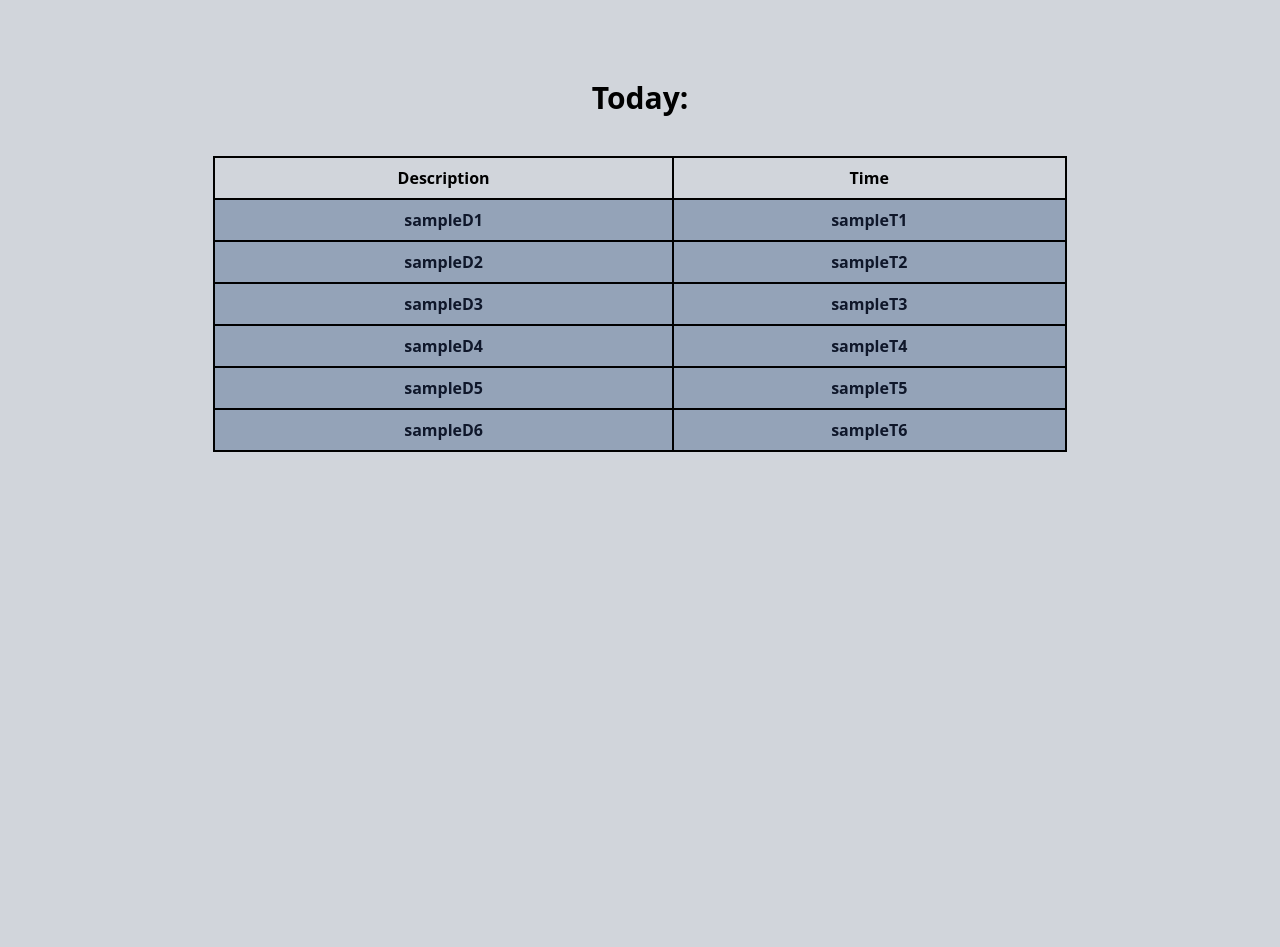
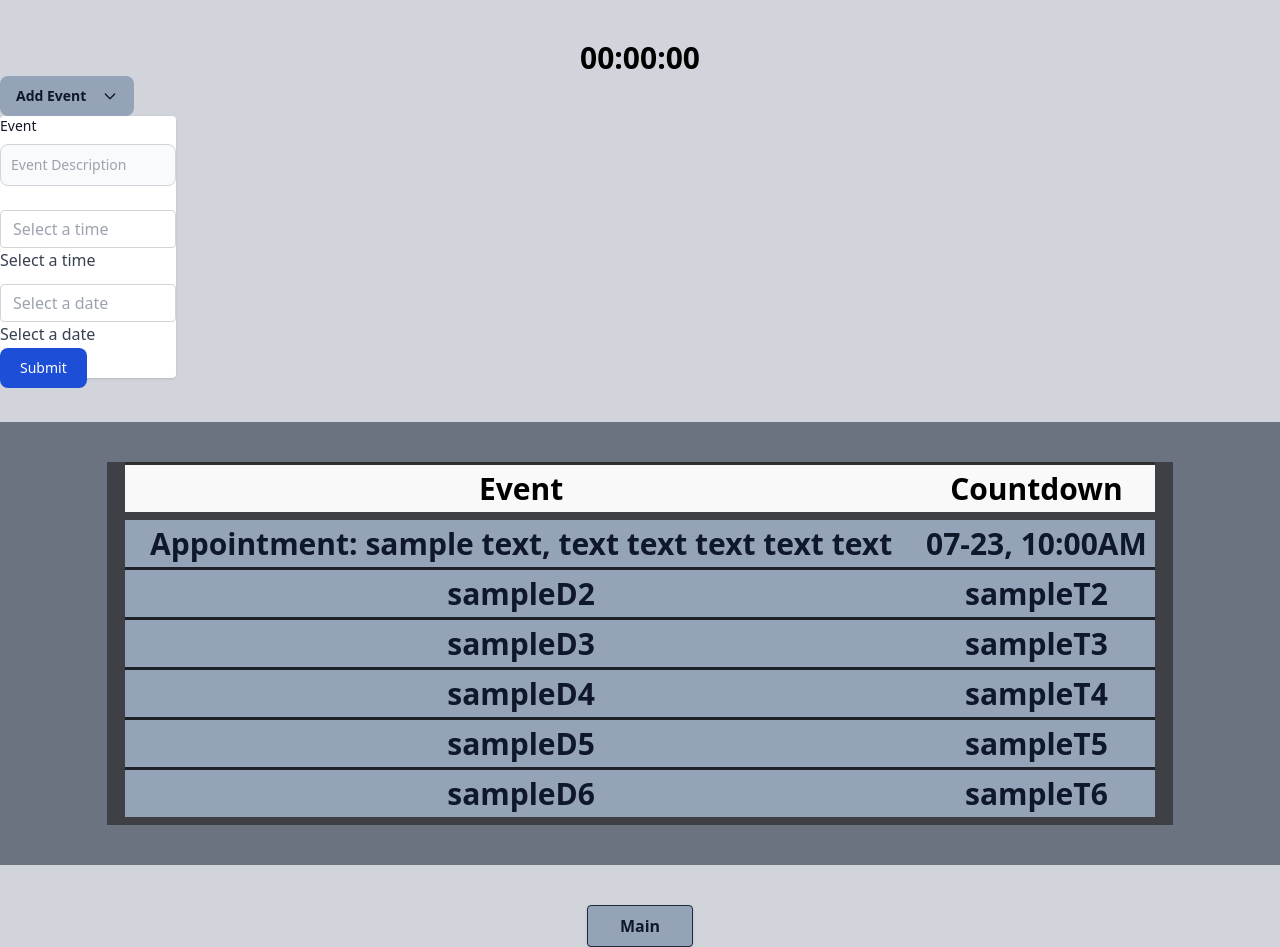
Before and after one commit to LimeRicky84/The-Plan, a plain HTML site: page today.html in a window 1280 px wide. Before the commit the page ends 800 px from the top, so only its background shows below. Drawn offline with nearby package versions, Linux system fonts and the light colour scheme.

Commit message:
dropdown button add

```diff
--- a/assets/style.css
+++ b/assets/style.css
@@ -42,15 +42,17 @@
     background-color: #64395f;
 }
 
+.grid-head {
+    background-color: rgba(255, 255, 255, 0.8);
+    border-left: solid 18px #3f3f46;
+    border-right: solid 18px #3f3f46;
+    border-bottom: solid 8px #3f3f46;
+    font-size: 30px;
+    text-align: center;
+  }
 
-td, th {
-    border: 2px solid black;
-    text-align: center;
-    padding: 8px;
-}
-
-th {
-    background-color: ;
+tr {
+    border-top: 3px solid rgba(0, 0, 0, 0.8);
 }
 
 td {
--- a/today.html
+++ b/today.html
@@ -11,27 +11,64 @@
     <link rel="stylesheet" href="./assets/style.css">
 </head>
 <body class="bg-gray-300">
-    <header class="md:container pt-20 px-20 md:mx-auto">
-        <h1 class="text-3xl text-center font-bold">
-        Today:
+    <header class="md:container pt-10 pb-5 md:mx-auto">
+        <h1 id="time-display" class="text-3xl text-center font-bold">
+            00:00:00
         </h1>
+        <div>
+            <button id="dropdownButton" class="flex justify-center bg-slate-400 text-slate-900 font-semibold hover:bg-slate-600 hover:text-slate-200 focus:ring-4 focus:outline-none focus:ring-slate-600 font-medium rounded-lg text-sm px-4 py-2.5 text-center inline-flex items-center dark:focus:ring-slate-800"
+             type="button">Add Event <svg class="w-4 h-4 ml-4" fill="none" stroke="currentColor" viewBox="0 0 24 24" xmlns="http://www.w3.org/2000/svg"><path stroke-linecap="round" stroke-linejoin="round" stroke-width="2" d="M19 9l-7 7-7-7"></path></svg></button>
+                <!-- Dropdown menu -->
+                <div id="dropdownMenu" class="z-10 bg-white divide-y divide-gray-100 rounded shadow w-44 dark:bg-gray-700">
+                    <form>
+                        <div class="mb-6">
+                        <label for="event" class="block mb-2 text-sm font-medium text-gray-900 dark:text-gray-300">Event</label>
+                        <input type="email" id="email" class="bg-gray-50 border border-gray-300 text-gray-900 text-sm rounded-lg focus:ring-blue-500 focus:border-blue-500 block w-full p-2.5 dark:bg-gray-700 dark:border-gray-600 dark:placeholder-gray-400 dark:text-white dark:focus:ring-blue-500 dark:focus:border-blue-500" placeholder="Event Description" required>
+                        </div>
+                        <div class="flex justify-center">
+                            <div class="timepicker relative form-floating mb-3 xl:w-96">
+                            <input type="text"
+                                class="form-control block w-full px-3 py-1.5 text-base font-normal text-gray-700 bg-white bg-clip-padding border border-solid border-gray-300 rounded transition ease-in-out m-0 focus:text-gray-700 focus:bg-white focus:border-blue-600 focus:outline-none"
+                                placeholder="Select a time" />
+                            <label for="floatingInput" class="text-gray-700">Select a time</label>
+                            </div>
+                        </div>
+                        <div class="flex items-center justify-center">
+                            <div class="datepicker relative form-floating mb-3 xl:w-96">
+                            <input type="text"
+                                class="form-control block w-full px-3 py-1.5 text-base font-normal text-gray-700 bg-white bg-clip-padding border border-solid border-gray-300 rounded transition ease-in-out m-0 focus:text-gray-700 focus:bg-white focus:border-blue-600 focus:outline-none"
+                                placeholder="Select a date" />
+                            <label for="floatingInput" class="text-gray-700">Select a date</label>
+                            </div>
+                        </div>
+                        <div class="flex items-start mb-6">
+                        <div class="flex items-center h-5">
+                        <button type="submit" class="text-white bg-blue-700 hover:bg-blue-800 focus:ring-4 focus:outline-none focus:ring-blue-300 font-medium rounded-lg text-sm w-full sm:w-auto px-5 py-2.5 text-center dark:bg-blue-600 dark:hover:bg-blue-700 dark:focus:ring-blue-800">Submit</button>
+                    </form>
+
+                </div>
+        </div>
 
     </header>
-    <main class="container flex justify-center pt-10 md:mx-auto">
-        <table class=" w-8/12 p-4 h-6/6">
+    <main class="container flex justify-center bg-gray-500 pt-10 pb-10 md:mx-auto">
+        <div class="w-24 p-30"></div>
+        <div class="w-1 p-1"></div>
+            <table class="grid-head w-10/12 p-4 h-6/6">
             <!-- need to shrink the time box but keep the table size the same -->
-            <tr>
-                <th>Description</th>
-                <th>Time</th>
+                <tr class="table-auto grid-head">
+                    <th>Event</th>
+                    <th>Countdown</th>
                 </tr>
                 <tr>
-                <td>sampleD1</td>
-                <td>sampleT1</td>
+                    <td>Appointment: sample text, text text text text text
+                    </td>
+                    <td>07-23, 10:00AM</td>
                 </tr>
                 <tr>
                     <td>sampleD2</td>
                     <td>sampleT2</td>
                 </tr>
+                <tr>
                     <td>sampleD3</td>
                     <td>sampleT3</td>
                 </tr>
@@ -48,8 +85,16 @@
                     <td>sampleT6</td>
                 </tr>
             </table>
+            <div class="w-1 p-1"></div>
+        <div class="w-24 bg-gray-300 bg-gray-500 p-30"></div>
 
     </main>
+    <footer class="container flex justify-center pt-10 md:mx-auto">
+        <button class="w-1/12 justify-center bg-slate-400 text-slate-900 font-semibold hover:bg-slate-600 dark:focus:ring-slate-800 hover:text-slate-200 font-semibold py-2 px-4 border border-gray-800 rounded shadow">
+            <a href="index.html">Main</a>
+          </button>
+    </footer>
 </body>
+<script src="https://cdnjs.cloudflare.com/ajax/libs/moment.js/2.27.0/moment.min.js"></script>
 <script src="./assets/script.js"></script>
 </html>
```
Also changed, not shown: assets/script.js (line endings or trailing spaces). Lines whose indentation alone changed are shown as unchanged.
